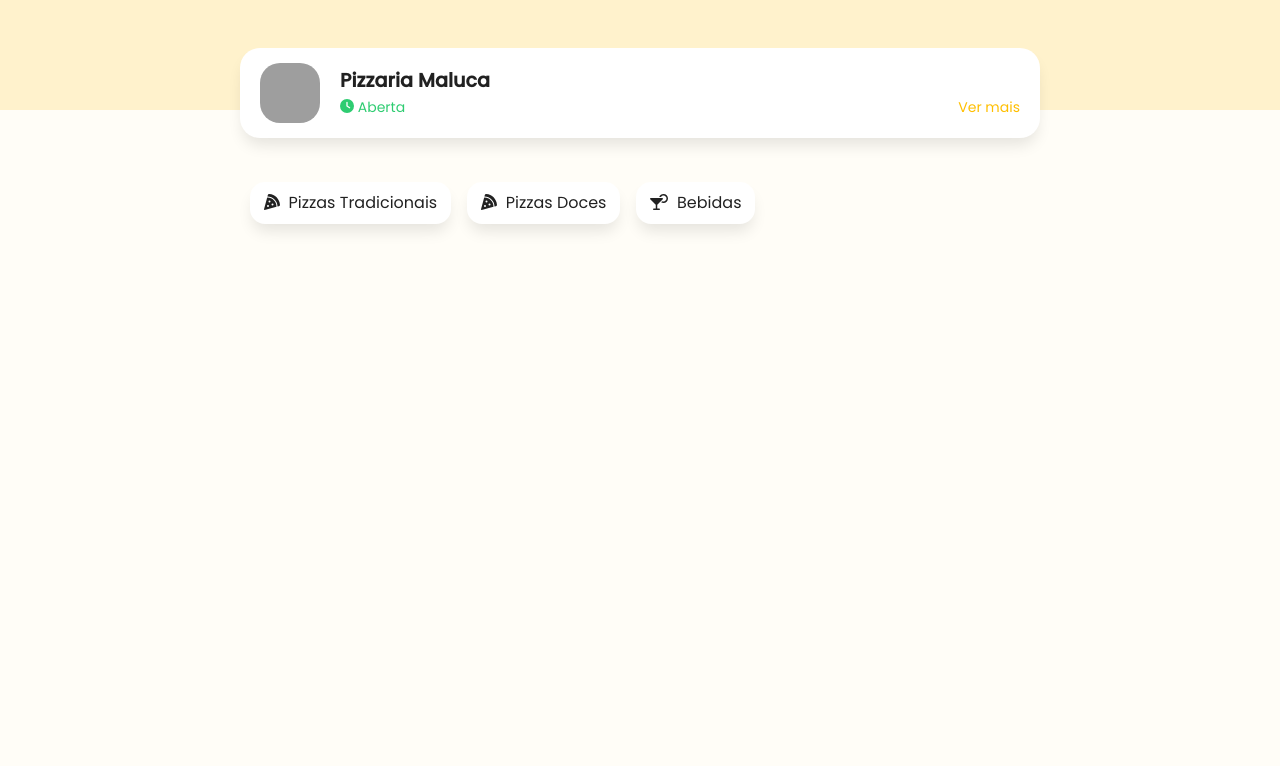
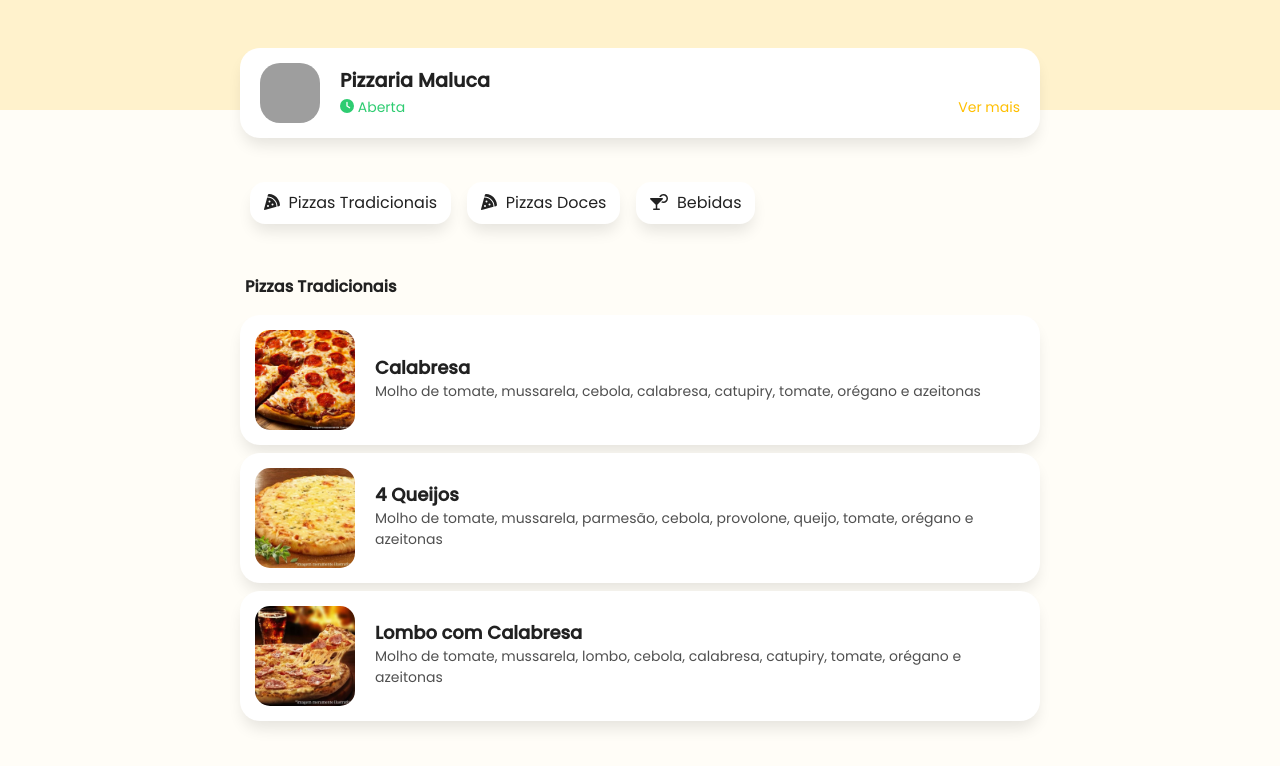
Before and after one commit to gabrielrodrigueslb/Cardapio-delivery, a React (Vite) app: page / in a window 1280 px wide. Shown: the top 766 px of the page. Built offline with nearby package versions, Linux system fonts and the light colour scheme; grey boxes are pictures that could not be loaded.

Commit message:
criação do cardapio

```diff
--- a/eslint.config.js
+++ b/eslint.config.js
@@ -29,6 +29,7 @@ export default [
       ...react.configs['jsx-runtime'].rules,
       ...reactHooks.configs.recommended.rules,
       'react/jsx-no-target-blank': 'off',
+      'react/prop-types': 'eslint-disable-next-line',
       'react-refresh/only-export-components': [
         'warn',
         { allowConstantExport: true },
--- a/src/App.css
+++ b/src/App.css
@@ -8,3 +8,4 @@
 @import url(./assets/css/fonts.css);
 @import url(./assets/css/header.css);
 @import url(./assets/css/menu.css);
+@import url(./assets/css/cardapio.css);
--- a/src/App.jsx
+++ b/src/App.jsx
@@ -4,6 +4,7 @@ import './App.css'
 import './global.css'
 import { Header } from './assets/Header'
 import { Menu } from './assets/Menu';
+import { Cardapio } from './assets/Cardapio';
 
 
 function App() {
@@ -12,6 +13,7 @@ function App() {
     <>
       <Header />
       <Menu />
+      <Cardapio />
     </>
   )
 }
--- /dev/null
+++ b/src/assets/Cardapio.jsx
@@ -0,0 +1,49 @@
+import { ItemMenu } from './ItemMenu';
+
+const produtos = [
+  {
+    url: './img/calabresa.jpg',
+    name: 'Calabresa',
+    description:
+      'Molho de tomate, mussarela, cebola, calabresa, catupiry, tomate, orégano e azeitonas',
+    price: 'R$ 39,90',
+  },
+  {
+    url: './img/4queijos.jpg',
+    name: '4 Queijos',
+    description:
+      'Molho de tomate, mussarela, parmesão, cebola, provolone, queijo, tomate, orégano e azeitonas',
+    price: 'R$ 39,90',
+  },
+  {
+    url: './img/lombo.jpg',
+    name: 'Lombo com Calabresa',
+    description:
+      'Molho de tomate, mussarela, lombo, cebola, calabresa, catupiry, tomate, orégano e azeitonas',
+    price: 'R$ 39,90',
+  },
+];
+
+export function Cardapio() {
+  return (
+    <>
+      <section className="lista width-fix mt-0 pb-5" id="listaItensCardapio">
+        <div className="container-group mb-5">
+          <p className="title-categoria">
+            <b>Pizzas Tradicionais</b>
+          </p>
+
+          {produtos.map((produtos) => {
+            return (
+              <ItemMenu
+                url={produtos.url}
+                name={produtos.name}
+                description={produtos.description}
+              />
+            );
+          })}
+        </div>
+      </section>
+    </>
+  );
+}
--- /dev/null
+++ b/src/assets/ItemMenu.jsx
@@ -0,0 +1,30 @@
+
+
+export function ItemMenu(props){
+    return(
+        <>
+         <div className="card mb-2 item-cardapio">
+            <div className="d-flex">
+              <div
+                className="container-img-produto"
+                // style="background-image: url('./img/calabresa.jpg'); background-size: cover;"
+              >
+                <img src={props.url} alt={props.name} />
+              </div>
+
+              <div className="infos-produto">
+                <p className="name">
+                  <b>{props.name}</b>
+                </p>
+                <p className="description">
+                  {props.description}
+                </p>
+                <p className="price">
+                  <b>{props.price}</b>
+                </p>
+              </div>
+            </div>
+          </div>
+        </>
+    )
+}
--- /dev/null
+++ b/src/assets/css/cardapio.css
@@ -0,0 +1,45 @@
+.title-categoria{
+    color: var(--color-black);
+    margin-left: 5px;
+}
+
+.item-cardapio{
+    padding: 15px;
+    cursor: pointer;
+}
+
+.container-img-produto img{
+    width: 100px;
+    height: 100px;
+    background-repeat: no-repeat;
+    background-position: center;
+    background-color: var(--color-secondary);
+    border-radius: 15px;
+    margin-right: 20px;
+    flex: none;
+    background-size: cover
+}
+
+.infos-produto{
+    display: flex;
+    flex-direction: column;
+    justify-content: center;
+}
+
+.infos-produto .name{
+    font-size: 18px;
+    color: var(--color-black);
+    margin-bottom: 0px;
+}
+
+.infos-produto .description{
+    font-size: 14px;
+    color: var(--color-text);
+    margin-bottom: 5px;
+}
+
+.infos-produto .price{
+    font-size: 16px;
+    color: var(--color-primary);
+    margin-bottom: 0px;
+}
```
